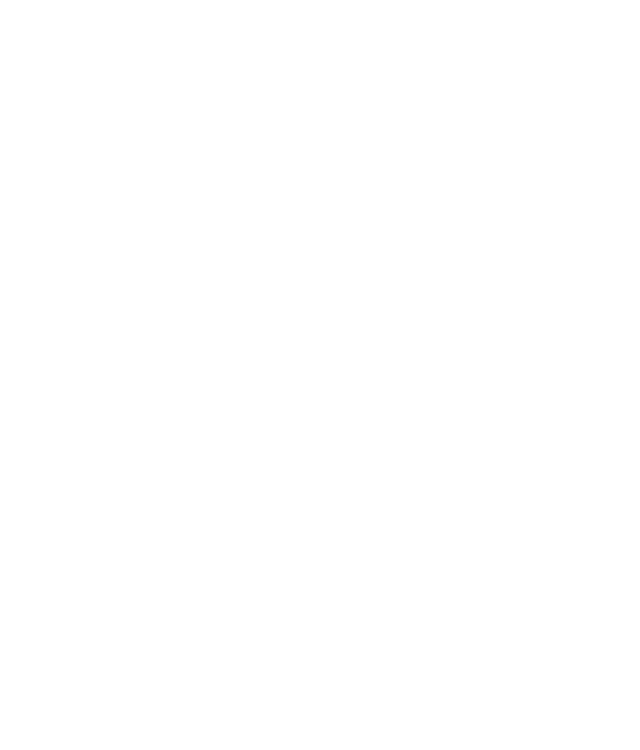
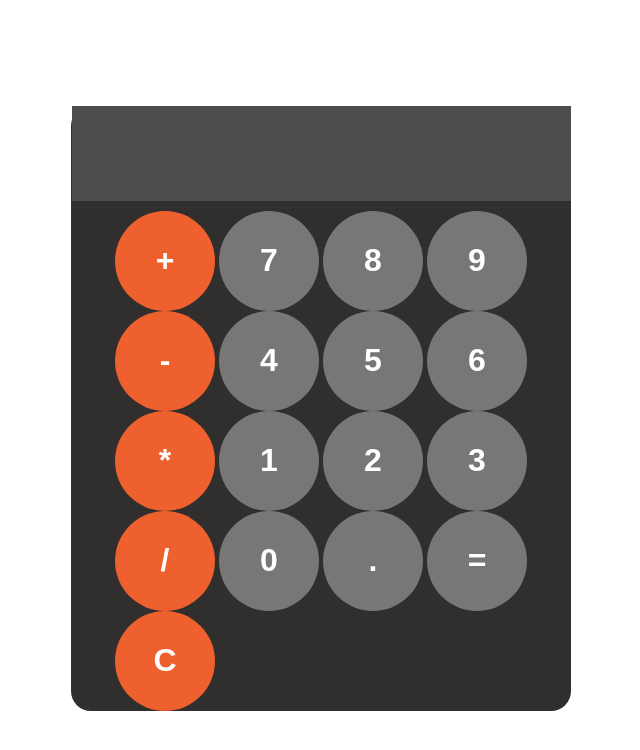
Before and after one commit to HabibShamun/Calculator, a plain HTML site: page index.html in a window 1280 px wide. Shown: the whole page, without its empty margins (319-959 px from the left). Drawn offline with Linux system fonts and the light colour scheme.

Commit message:
Finished Product

```diff
--- a/index.html
+++ b/index.html
@@ -9,6 +9,37 @@
     <link rel="stylesheet" href="style.css">
 </head>
 <body>
+    <div class="calculator">
+        <input id="display" readonly >
+        <div class="keys">
+            <div class="allkeys">
+            <button onclick="appendToDisplay('+')" class="operator">+</button>
+            <button onclick="appendToDisplay('7')">7</button>
+            <button onclick="appendToDisplay('8')">8</button>
+            <button onclick="appendToDisplay('9')">9</button>
+            </div>
+<div class="allkeys">
+            <button onclick="appendToDisplay('-')" class="operator">-</button>
+            <button onclick="appendToDisplay('4')">4</button>
+            <button onclick="appendToDisplay('5')">5</button>
+            <button onclick="appendToDisplay('6')">6</button>
+            </div>
+<div>
+            <button onclick="appendToDisplay('*')" class="operator">*</button>
+            <button onclick="appendToDisplay('1')">1</button>
+            <button onclick="appendToDisplay('2')">2</button>
+            <button onclick="appendToDisplay('3')">3</button>
+            </div>
+<div class="allkeys">
+            <button onclick="appendToDisplay('/')" class="operator">/</button>
+            <button onclick="appendToDisplay('0')">0</button>
+            <button onclick="appendToDisplay('.')">.</button>
+            <button onclick="Caculate()">=</button>
+            </div>
+            <button onclick="Clear()" class="operator">C</button>
+
+        </div>
+    </div>
     <script src="index.js"></script>
 </body>
 </html>
--- a/index.js
+++ b/index.js
@@ -0,0 +1,20 @@
+const display =document.getElementById("display");
+function appendToDisplay(input)
+{
+    display.value+=input;
+
+}
+function Caculate()
+{
+    try{
+   display.value= eval(display.value);
+    }
+    catch(error){
+        display.value= "error";
+    }
+}
+
+function Clear()
+{
+    display.value="";
+}
--- a/style.css
+++ b/style.css
@@ -0,0 +1,61 @@
+body
+{
+    display: flex;
+    flex-direction: column;
+    justify-content: center;
+    align-items: center;
+    height: 100vh;
+}
+.calculator
+{
+    display: flex;
+    flex-direction: column;
+    justify-content: center;
+    align-items: center;
+    background-color:rgb(49, 46, 46);
+    max-width:500px;
+    border-radius: 20px;
+    gap: 10px;
+}
+.allkeys
+{
+    gap: 30px;
+}
+button
+{
+    border-radius: 50px;
+    height: 100px;
+    width: 100px;
+   cursor: pointer;
+   background-color: rgb(121, 118, 118);
+   color: white;
+   font-size: 2rem;
+   font-weight: bold;
+   border: none;
+
+}
+button:hover
+{
+    background-color: rgb(179, 174, 174);
+}
+.operator
+{
+    background-color: rgb(238, 96, 45);
+}
+.operator:hover
+{
+    background-color: rgb(250, 68, 2);
+}
+#display
+{
+width: 99%;
+border: none;
+padding-top: 25px;
+padding-bottom: 25px;
+background-color: rgb(78, 76, 76);
+color: white;
+font-weight: bold;
+font-size: 2.5rem;
+text-align: right;
+
+}
```
